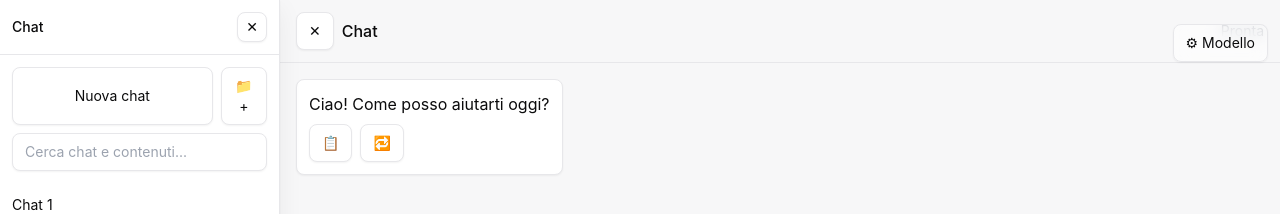
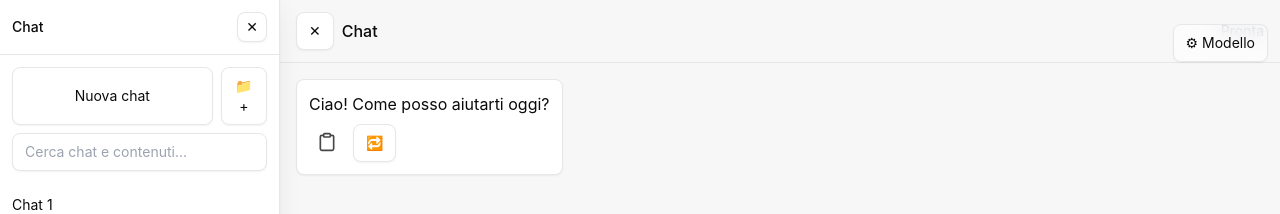
Before and after one commit to GiovanniM-maker/cursor_playground, a React (Vite) app: page / in a window 1280 px wide. Shown: the top 214 px of the page. Built offline with nearby package versions, Linux system fonts and the light colour scheme.

Commit message:
feat(ui): minimal copy button with tooltip + menu/dnd refinements

```diff
--- a/src/App.tsx
+++ b/src/App.tsx
@@ -263,7 +263,17 @@
                 )}
                 {m.role === 'assistant' && (
                   <div className="mt-2 flex gap-2 text-xs">
-                    <button className="btn" title="Copia" onClick={() => navigator.clipboard.writeText(m.content)}>📋</button>
+                    <button className="copy" onClick={(e) => { navigator.clipboard.writeText(m.content); (e.currentTarget.querySelector('.tooltip') as HTMLElement)?.focus(); e.currentTarget.blur(); }}>
+                      <span className="tooltip" data-text-initial="Copy" data-text-end="Copied!"></span>
+                      <span>
+                        <svg className="clipboard" xmlns="http://www.w3.org/2000/svg" viewBox="0 0 6.35 6.35" width="20" height="20" aria-hidden>
+                          <path d="M2.43.265c-.3 0-.548.236-.573.53h-.328a.74.74 0 0 0-.735.734v3.822a.74.74 0 0 0 .735.734H4.82a.74.74 0 0 0 .735-.734V1.529a.74.74 0 0 0-.735-.735h-.328a.58.58 0 0 0-.573-.53zm0 .529h1.49c.032 0 .049.017.049.049v.431c0 .032-.017.049-.049.049H2.43c-.032 0-.05-.017-.05-.049V.843c0-.032.018-.05.05-.05zm-.901.53h.328c.026.292.274.528.573.528h1.49a.58.58 0 0 0 .573-.529h.328a.2.2 0 0 1 .206.206v3.822a.2.2 0 0 1-.206.205H1.53a.2.2 0 0 1-.206-.205V1.529a.2.2 0 0 1 .206-.206z" fill="currentColor"/>
+                        </svg>
+                        <svg className="checkmark" xmlns="http://www.w3.org/2000/svg" viewBox="0 0 24 24" width="18" height="18" aria-hidden>
+                          <path d="M9.707 19.121a.997.997 0 0 1-1.414 0l-5.646-5.647a1.5 1.5 0 0 1 0-2.121l.707-.707a1.5 1.5 0 0 1 2.121 0L9 14.171l9.525-9.525a1.5 1.5 0 0 1 2.121 0l.707.707a1.5 1.5 0 0 1 0 2.121z" fill="currentColor"/>
+                        </svg>
+                      </span>
+                    </button>
                     <button className="btn" title="Rigenera" onClick={() => setMessages(prev => prev.filter(x => x.id !== m.id))}>🔁</button>
                   </div>
                 )}
--- a/src/index.css
+++ b/src/index.css
@@ -16,3 +16,81 @@
     @apply w-full rounded-lg border border-border bg-white px-3 py-2 text-sm text-text shadow-sm outline-none focus:ring-2 focus:ring-accent/30;
   }
 }
+
+/* Minimal copy button with tooltip (inspired by snippet) */
+.copy {
+  --button-bg: #ffffff;
+  --button-hover-bg: #f3f4f6;
+  --button-text-color: #474747;
+  --button-hover-text-color: #0a84ff;
+  --button-border-radius: 10px;
+  --button-diameter: 36px;
+  --button-outline-width: 1px;
+  --button-outline-color: rgb(141, 141, 141);
+  --tooltip-bg: #f4f3f3;
+  --toolptip-border-radius: 6px;
+  --tooltip-font-family: Menlo, Roboto Mono, monospace;
+  --tooltip-font-size: 12px;
+  --tootip-text-color: rgb(50, 50, 50);
+  --tooltip-padding-x: 7px;
+  --tooltip-padding-y: 7px;
+  --tooltip-offset: 8px;
+  box-sizing: border-box;
+  width: var(--button-diameter);
+  height: var(--button-diameter);
+  border-radius: var(--button-border-radius);
+  background-color: var(--button-bg);
+  color: var(--button-text-color);
+  border: none;
+  cursor: pointer;
+  position: relative;
+  outline: none;
+}
+.copy .tooltip {
+  position: absolute;
+  opacity: 0;
+  visibility: hidden;
+  top: 0;
+  left: 50%;
+  transform: translateX(-50%);
+  white-space: nowrap;
+  font: var(--tooltip-font-size) var(--tooltip-font-family);
+  color: var(--tootip-text-color);
+  background: var(--tooltip-bg);
+  padding: var(--tooltip-padding-y) var(--tooltip-padding-x);
+  border-radius: var(--toolptip-border-radius);
+  pointer-events: none;
+}
+.copy .tooltip::before { content: attr(data-text-initial); }
+.copy .tooltip::after {
+  content: "";
+  position: absolute;
+  bottom: calc(var(--tooltip-padding-y) / 2 * -1);
+  width: var(--tooltip-padding-y);
+  height: var(--tooltip-padding-y);
+  background: inherit;
+  left: 50%;
+  transform: translateX(-50%) rotate(45deg);
+  z-index: -1;
+  pointer-events: none;
+}
+.copy svg {
+  position: absolute;
+  top: 50%;
+  left: 50%;
+  transform: translate(-50%, -50%);
+}
+.copy .checkmark { display: none; }
+.copy:hover .tooltip,
+.copy:focus:not(:focus-visible) .tooltip {
+  opacity: 1;
+  visibility: visible;
+  top: calc((100% + var(--tooltip-offset)) * -1);
+}
+.copy:focus:not(:focus-visible) .tooltip::before { content: attr(data-text-end); }
+.copy:focus:not(:focus-visible) .clipboard { display: none; }
+.copy:focus:not(:focus-visible) .checkmark { display: block; }
+.copy:hover,
+.copy:focus { background-color: var(--button-hover-bg); }
+.copy:active { outline: var(--button-outline-width) solid var(--button-outline-color); }
+.copy:hover svg { color: var(--button-hover-text-color); }
```
Also changed, not shown: 1 other file (tests, documents, lock files or other folders).
